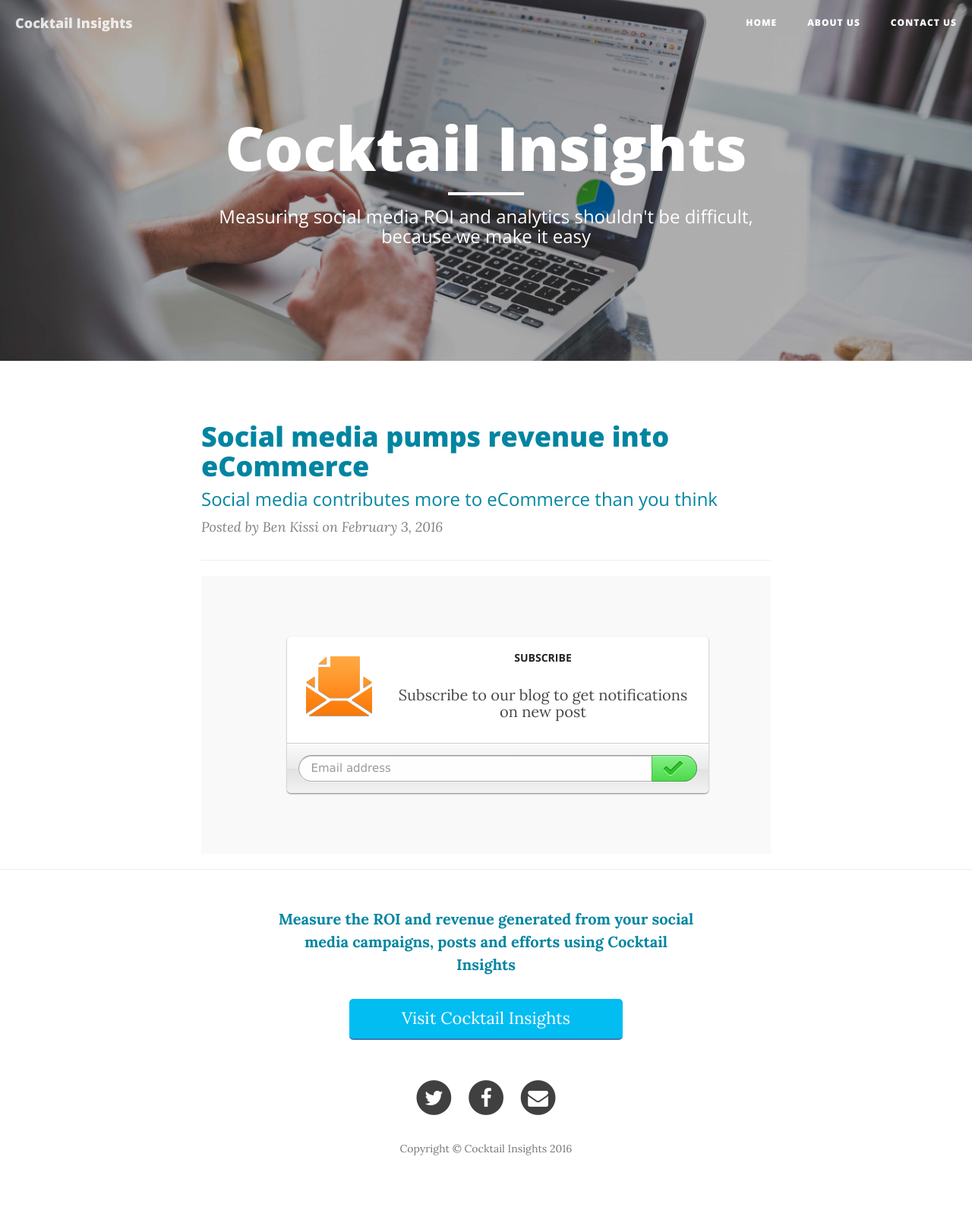
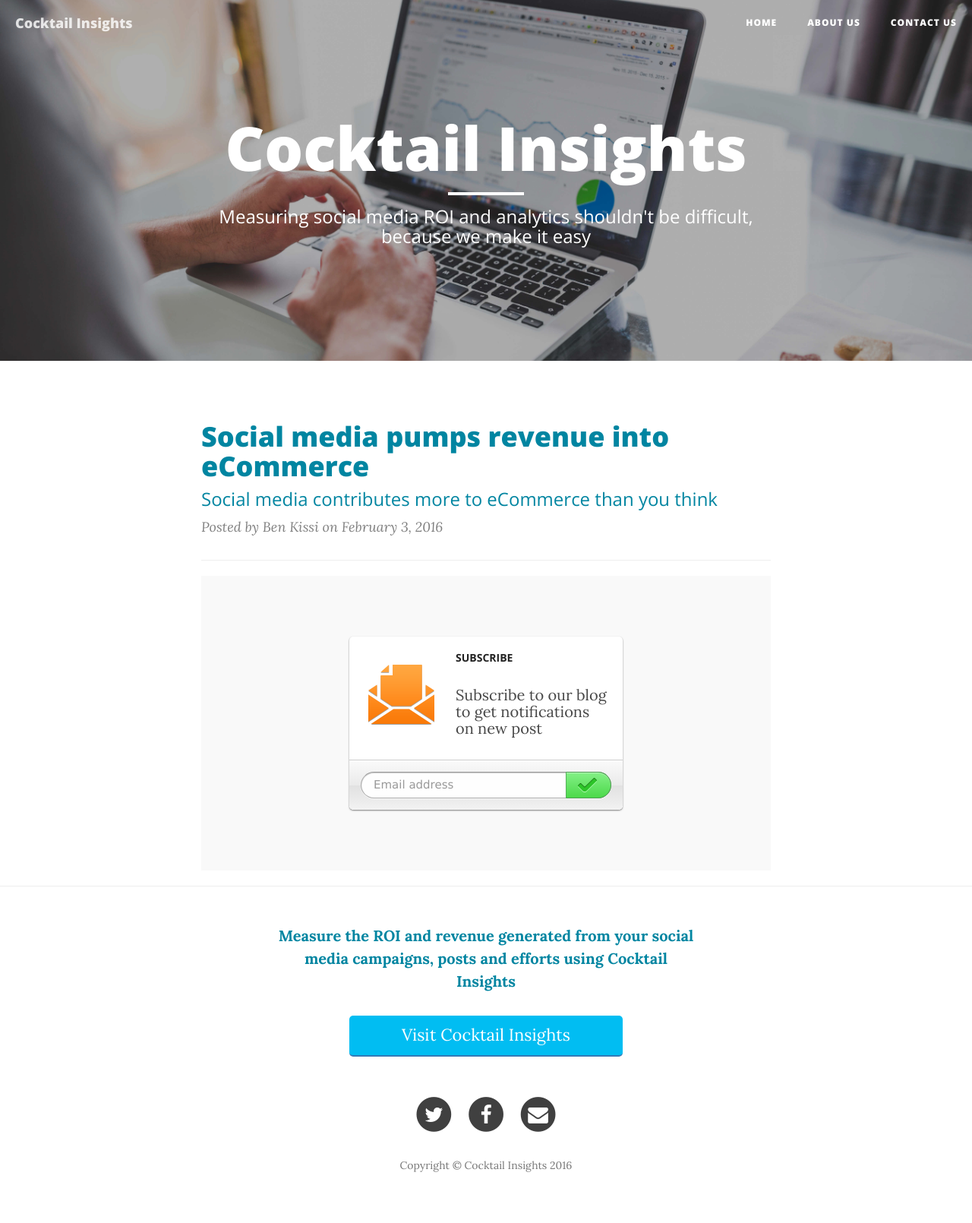
Before and after one commit to cocktailinsights/blog, a Jekyll site: the page built from index.html, in a window 1280 px wide. Shown: the whole page at 76% size. Built offline with Jekyll 4.4.1, drawn with Linux system fonts in a browser that asks for light colours; nearby versions of some CDN libraries; the list of posts is cut into pages by our own code; before the commit the page ends 1588 px from its top, so only the background shows below that.

```diff
--- a/_config.yml
+++ b/_config.yml
@@ -4,7 +4,7 @@ header-img: img/dashboard1.jpg
 email: your-email@yourdomain.com
 copyright_name: Cocktail Insights
 description: "Helping eCommerce businesses maximise social media ROI"
-baseurl: "http://blog.cocktailinsights.com/"
+baseurl: ""
 url: ""
 twitter_username: cocktailinsights
 facebook_username:  cocktailinsights
--- a/_includes/subscribe.html
+++ b/_includes/subscribe.html
@@ -1,14 +1,13 @@
 <div class="subscribe-section">
-	<div class="container text-center">
 		<div class="row">
-			<div class="col-md-offset-1 col-md-6 ">
+			<div class="col-md-offset-3 col-md-6 ">
 				<section class="subscribe">
 					<div class="subscribe-pitch">
 						<h3>Subscribe</h3>
 						<p>Subscribe to our blog to get notifications on new post</p>
 					</div>
 					<form id="subscribe" class="subscribe-form">
-						<input id="email1" type="email" class="subscribe-input" placeholder="Email address" autofocus>
+						<input id="email1" type="email" class="subscribe-input" placeholder="Email address">
 						<button type="submit" class="subscribe-submit">Subscribe</button>
 					</form>
 				</section>
@@ -17,5 +16,4 @@
 
 			</div>
 		</div>
-	</div>
 </div>
--- a/css/clean-blog.css
+++ b/css/clean-blog.css
@@ -59,7 +59,7 @@ h6 {
 .alert-thanks{
   font-weight: bold;
   color: #01BDF2!important;
-  margin-top: -60px;
+  margin-top: -10px;
 }
 
 #action-text{
```
Also changed, not shown: 4 other files.
